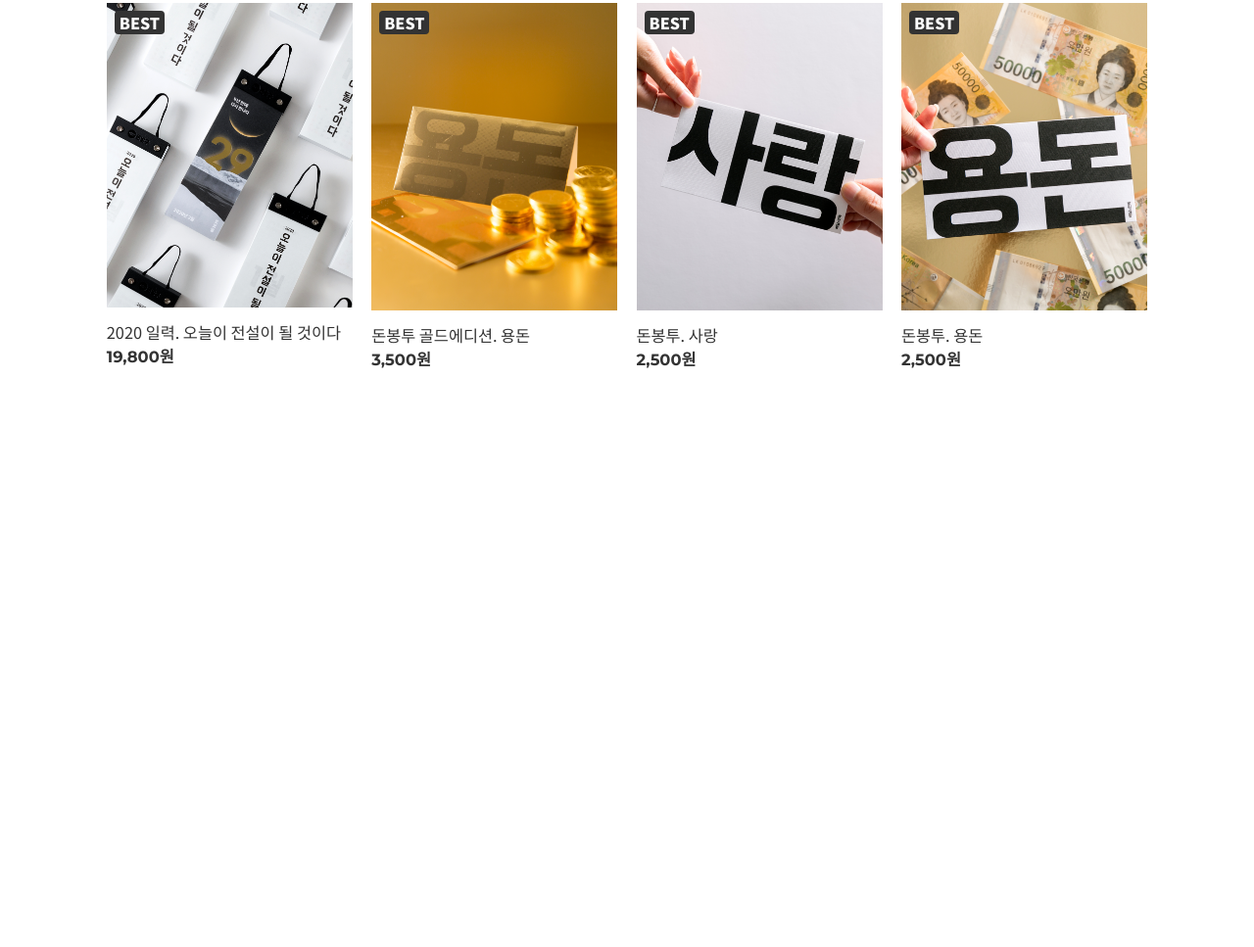
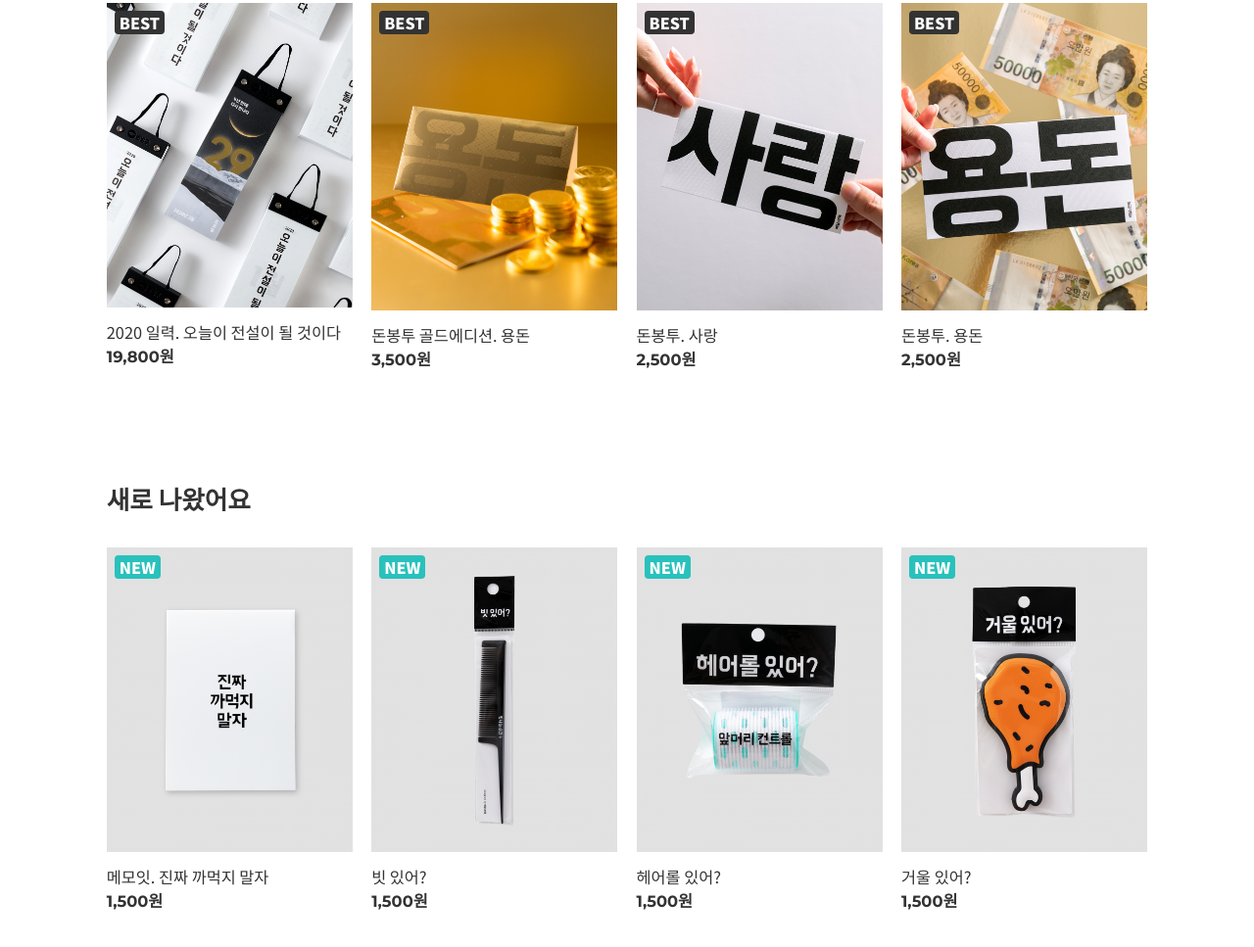
Before and after one commit to junhoyeo/baemin-store-clone-coding, a plain HTML site: page index.html in a window 1280 px wide. Shown: the part 877-1844 px from the top of the page at 98% size. Before the commit the page ends 1335 px from the top, so only its background shows below. Drawn offline with Linux system fonts and the light colour scheme.

Commit message:
feat(main): goods for new product row

```diff
--- a/goods.js
+++ b/goods.js
@@ -8,22 +8,38 @@
  */
 
 /**
+ * @param {string} [badge='']
+ */
+const renderBadge = (badge) => {
+  if (!badge)
+    return '';
+  const badgeElement = document.createElement('span');
+  badgeElement.className = 'badge';
+  badgeElement.style.backgroundColor = {
+    'BEST': '#333',
+    'NEW': '#29C1BC',
+    'SALE': '#ff6350',
+  }[badge];
+  badgeElement.innerText = badge;
+
+  return badgeElement.outerHTML;
+};
+
+/**
  * @param {Goods} goods - Goods object to render
  */
-function renderGoods({
+const renderGoods = ({
   name,
   price,
   image,
   badge = '',
   sale = 0,
-}) {
+}) => {
   const goods = document.createElement('div');
   goods.className = 'goods';
   goods.innerHTML = `
     <div class="goods">
-    <span class="badge">
-      BEST
-    </span>
+    ${renderBadge(badge)}
     <img
       src="${image}"
     />
@@ -38,4 +54,4 @@ function renderGoods({
   `;
 
   return goods;
-}
+};
--- a/index.css
+++ b/index.css
@@ -93,11 +93,13 @@ header #menu {
 
 main {
   display: flex;
-  justify-content: center;
+  flex-direction: column;
+  align-items: center;
 }
 
 section {
   margin-top: 5rem;
+  margin-bottom: 2rem;
   display: flex;
   flex-direction: column;
   width: 83%;
@@ -123,6 +125,7 @@ section .goods-list {
   display: flex;
   flex-direction: column;
   width: 100%;
+  max-width: 284.406px;
   position: relative;
 }
 
@@ -136,7 +139,6 @@ section .goods-list {
   left: 0.5rem;
   color: white;
   font-weight: 900;
-  background-color: #333;
   line-height: 1;
   padding: 4px 5px;
   border-radius: 4px;
--- a/index.html
+++ b/index.html
@@ -52,6 +52,15 @@
         class="goods-list"
       ></div>
     </section>
+    <section>
+      <h1 class="title">
+        새로 나왔어요
+      </h1>
+      <div
+        id="goods-list-new"
+        class="goods-list"
+      ></div>
+    </section>
   </main>
 </body>
 </html>
--- a/index.js
+++ b/index.js
@@ -26,6 +26,32 @@ const data = {
         badge: 'BEST',
       },
     ],
+    new: [
+      {
+        name: '메모잇. 진짜 까먹지 말자',
+        price: 1500,
+        image: './data/goods/246.png',
+        badge: 'NEW',
+      },
+      {
+        name: '빗 있어?',
+        price: 1500,
+        image: './data/goods/239.png',
+        badge: 'NEW',
+      },
+      {
+        name: '헤어롤 있어?',
+        price: 1500,
+        image: './data/goods/238.png',
+        badge: 'NEW',
+      },
+      {
+        name: '거울 있어?',
+        price: 1500,
+        image: './data/goods/240.png',
+        badge: 'NEW',
+      },
+    ],
   },
 };
 
```
Also changed, not shown: data/goods/238.png (added), data/goods/239.png (added), data/goods/240.png (added), data/goods/246.png (added).
